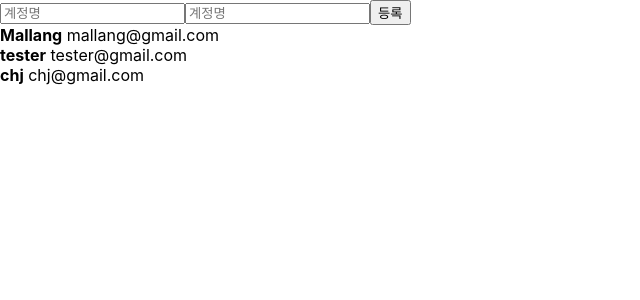
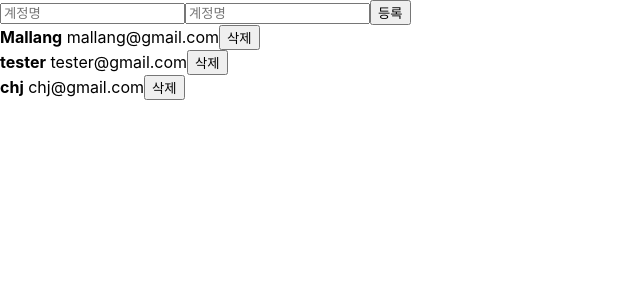
Before and after one commit to Mallang-Mallang/Study_React, a React (Create React App) app: page / in a window 1280 px wide. Shown: the top 300 px of the page, without its empty margins (0-640 px from the left). Built offline with nearby package versions, Linux system fonts and the light colour scheme.

Commit message:
Implement Remove Button

```diff
--- a/package.json
+++ b/package.json
@@ -34,5 +34,9 @@
       "last 1 firefox version",
       "last 1 safari version"
     ]
-  }
+  },
+  "main": "index.js",
+  "repository": "https://github.com/Mallang-Mallang/Study_React.git",
+  "author": "Mallang-Mallang <gudwns1458@naver.com>",
+  "license": "MIT"
 }
--- a/src/App.js
+++ b/src/App.js
@@ -53,15 +53,14 @@
     nextId.current += 1;
   };
 
+  const onRemove = (id) => {
+    setUsers(users.filter((user) => user.id !== id));
+  };
+
   return (
     <>
-      <CreateUser
-        username={username}
-        email={email}
-        onChange={onChange}
-        onCreate={onCreate}
-      />
-      <UserList users={users} />
+      <CreateUser username={username} email={email} onChange={onChange} onCreate={onCreate} />
+      <UserList users={users} onRemove={onRemove} />
     </>
   );
 }
--- a/src/UserList.js
+++ b/src/UserList.js
@@ -1,21 +1,22 @@
 import React from "react";
 
-function User({ user }) {
+function User({ user, onRemove }) {
   return (
     <div>
       <div>
         <b>{user.username}</b> <span>{user.email}</span>
+        <button onClick={() => onRemove(user.id)}>삭제</button>
       </div>
     </div>
   );
 }
 
-function UserList({ users }) {
+function UserList({ users, onRemove }) {
   return (
     <div>
       {users.map((user) => (
         //key값을 정해줘야 렌더링 성능에 문제가 안됨. 값이 업데이트 될 때 참조를 하기 때문.
-        <User user={user} key={user.id} />
+        <User user={user} key={user.id} onRemove={onRemove} />
       ))}
     </div>
   );
```
